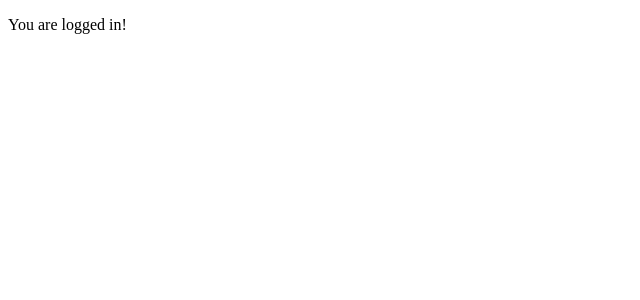
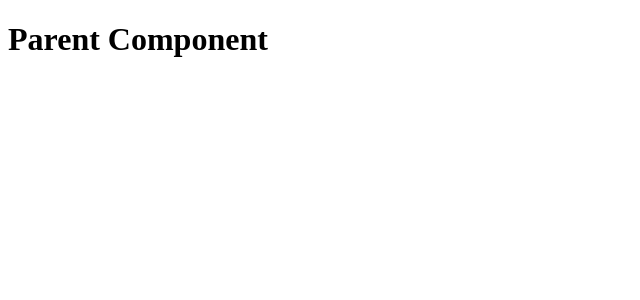
Before and after one commit to acciojob/lift-state-up-5-accio-rajitha, a React app: page / in a window 1280 px wide. Both pictures are taken after typing "Sample", "Sample123" into the empty fields and a click on the button "Login". Shown: the top 300 px of the page, without its empty margins (0-640 px from the left). Built offline with nearby package versions, Linux system fonts and the light colour scheme.

Commit message:
code is modified

```diff
--- a/src/components/child.js
+++ b/src/components/child.js
@@ -8,7 +8,7 @@ const LoginForm = ({ onLogin }) => {
   const handleSubmit = (e) => {
     e.preventDefault();
     // Placeholder for validation logic (optional)
-    onLogin();
+    onLogin();  // Trigger the login function passed as a prop when the form is submitted
   };
 
   return (
--- a/src/components/parent.js
+++ b/src/components/parent.js
@@ -1,18 +1,18 @@
 // parent.js
 import React, { useState } from "react";
-import LoginForm from "./child";
+import LoginForm from "./child";  // Importing the LoginForm component
 
 const ParentComponent = () => {
   const [isLoggedIn, setIsLoggedIn] = useState(false);
 
   const handleLogin = () => {
-    setIsLoggedIn(true);
+    setIsLoggedIn(true);  // Set login state to true when the user logs in
   };
 
   return (
     <div>
       {isLoggedIn ? (
-        <p>You are logged in!</p>
+        <h1>Parent Component</h1>
       ) : (
         <LoginForm onLogin={handleLogin} />
       )}
```
Also changed, not shown: src/components/App.js (+4 -6 lines).
